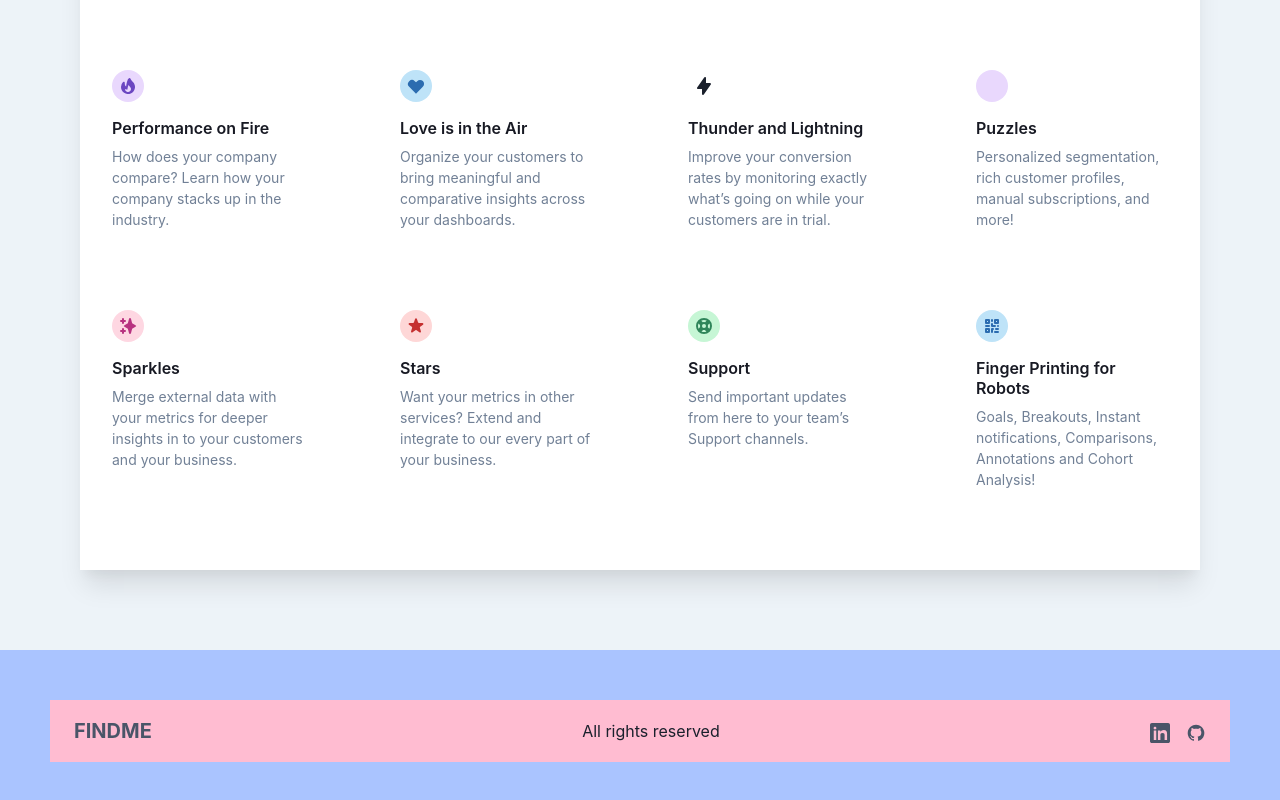
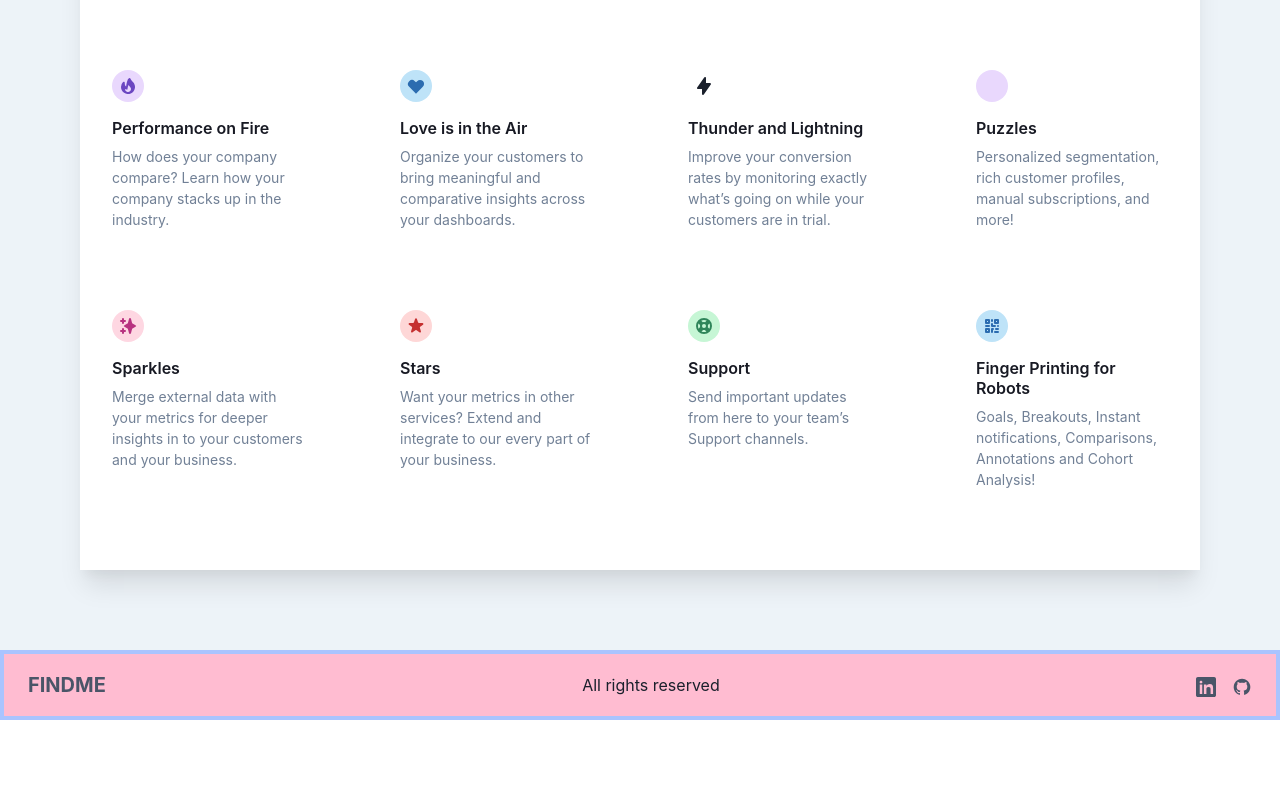
Before and after one commit to LindseyIsaac/Portfolioooo, a React (Create React App) app: page /resume in a window 1280 px wide. Shown: the part 526-1326 px from the top of the page. After the commit the page ends 1246 px from the top, so only its background shows below. Built offline with nearby package versions, Linux system fonts and the light colour scheme.

Commit message:
fixed footer padding

```diff
--- a/src/components/footer.jsx
+++ b/src/components/footer.jsx
@@ -7,9 +7,10 @@ export default function App(){
       w="full"
       bg="#AAC4FF"
       _dark={{ bg: "#3e3e3e" }}
-      p={50}
+      p= "0.25rem"
       alignItems="center"
       justifyContent="center"
+      z-index= "-1"
     >
       <Flex
         w="full"
```
